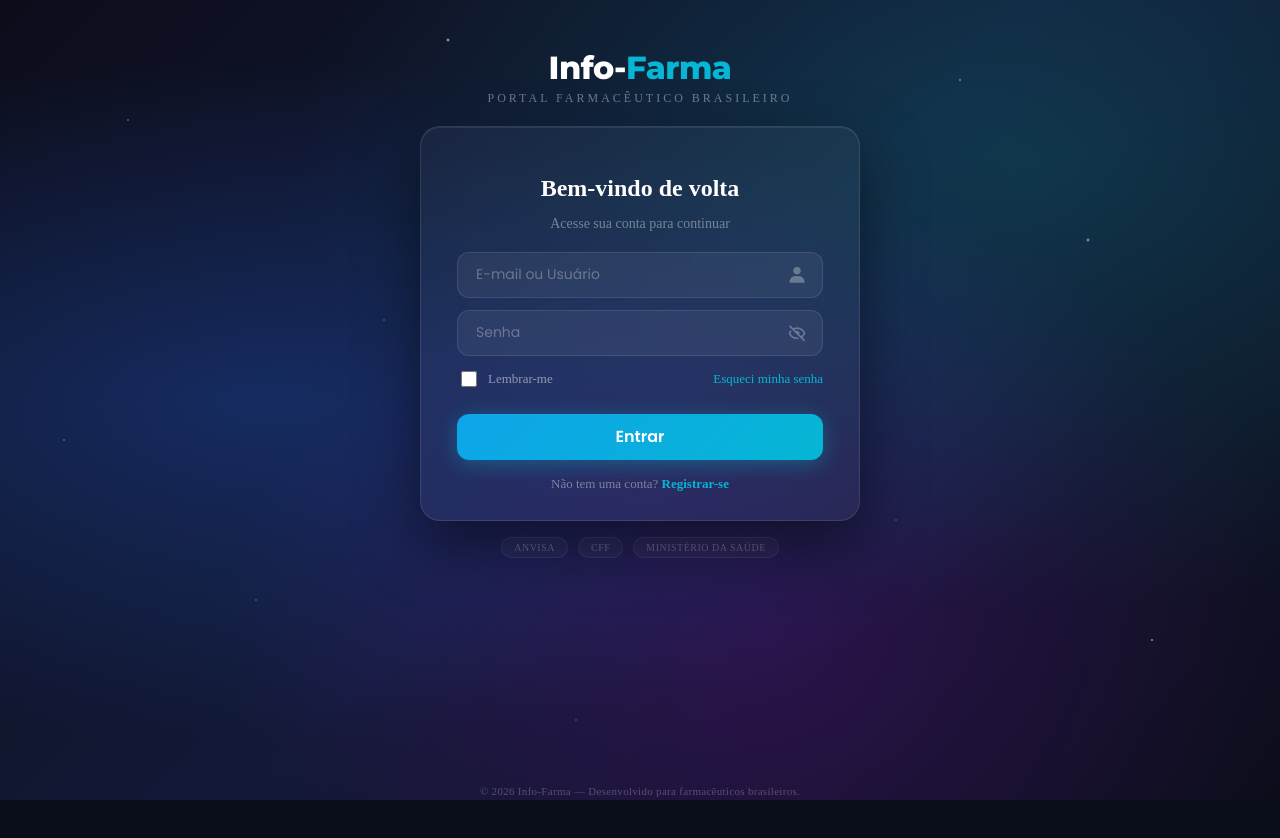
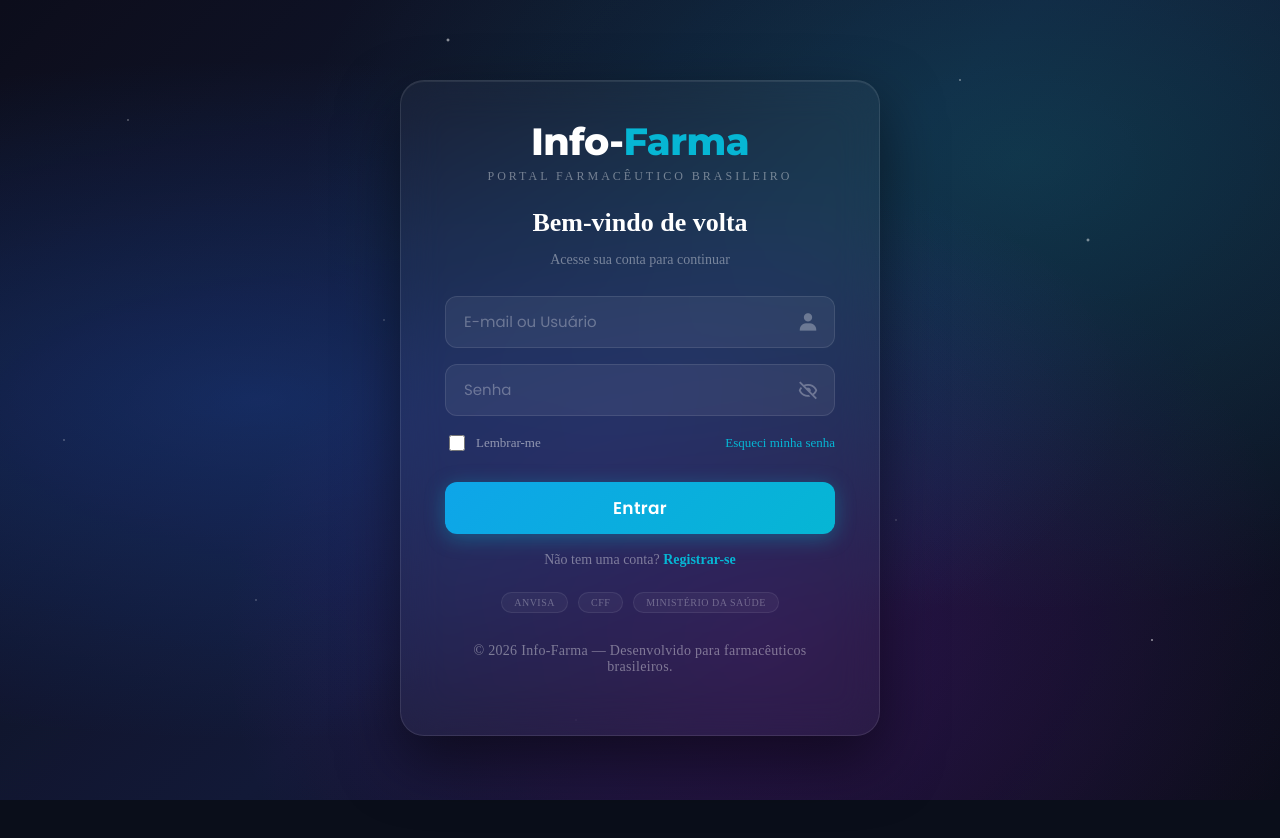
Before and after one commit to gustavoaraujo1201-lab/info-farma, a website: page pages/login.html in a window 1280 px wide. After the commit the page ends 816 px from the top, so only its background shows below. Drawn offline with nearby package versions, Linux system fonts and the light colour scheme.

Commit message:
descrição mudança login layout

```diff
--- a/css/login.css
+++ b/css/login.css
@@ -2,12 +2,13 @@
 .login-body {
     display: flex;
     justify-content: center;
-    align-items: flex-start;
+    align-items: center;
     min-height: 100vh;
     overflow-y: auto;
     background: #0a0e1a;
     position: relative;
-    padding: 20px 0;
+    padding: 20px;
+    box-sizing: border-box;
 }
 
 .bg-gradient {
@@ -41,51 +42,53 @@
         radial-gradient(2px 2px at 35%  5%, rgba(255,255,255,0.8), transparent);
 }
 
-/* ✅ wrapper ocupa altura total e empurra rodapé para baixo */
+/* ✅ wrapper centralizado, sem altura mínima */
 .login-wrapper {
     position: relative; z-index: 10;
-    width: 100%; max-width: 440px; padding: 20px;
-    min-height: calc(100vh - 40px);
-    display: flex;
-    flex-direction: column;
-    justify-content: space-between;
+    width: 100%; max-width: 480px;
 }
 
-/* agrupa logo + card + badges no centro */
-.login-wrapper > *:not(.login-footer) {
-    flex-shrink: 0;
-}
-
-.logo { text-align: center; margin-bottom: 20px; }
+/* ─── LOGO dentro do card ────────────────────────────────────── */
+.logo { text-align: center; margin-bottom: 24px; }
 .logo-text {
     font-family: 'Montserrat', sans-serif;
-    font-size: 32px; font-weight: 800; letter-spacing: -0.5px;
+    font-size: 38px; font-weight: 800; letter-spacing: -0.5px;
+    line-height: 1.1;
 }
 .logo-text span:first-child { color: #fff; }
 .logo-text span:last-child  { color: #06b6d4; }
 .logo-sub {
     font-size: 12px; color: rgba(255,255,255,0.4);
-    letter-spacing: 3px; text-transform: uppercase; margin-top: 4px;
+    letter-spacing: 3px; text-transform: uppercase; margin-top: 6px;
 }
 
+/* ─── CARD maior e com tudo dentro ──────────────────────────── */
 .card {
     background: rgba(255,255,255,0.04);
     border: 1px solid rgba(255,255,255,0.1);
     backdrop-filter: blur(20px);
-    border-radius: 20px; padding: 28px 36px;
+    border-radius: 24px;
+    padding: 40px 44px 32px;
     box-shadow: 0 25px 60px rgba(0,0,0,0.5), inset 0 1px 0 rgba(255,255,255,0.08);
 }
-.card h2 { font-size: 24px; font-weight: 600; color: #fff; margin-bottom: 4px; text-align: center; }
-.card > p { font-size: 14px; color: rgba(255,255,255,0.4); margin-bottom: 20px; text-align: center; }
+.card h2 {
+    font-size: 26px; font-weight: 600; color: #fff;
+    margin-bottom: 6px; text-align: center;
+}
+.card > p {
+    font-size: 14px; color: rgba(255,255,255,0.4);
+    margin-bottom: 28px; text-align: center;
+}
 
-.field { position: relative; margin-bottom: 12px; }
+/* ─── CAMPOS maiores ─────────────────────────────────────────── */
+.field { position: relative; margin-bottom: 16px; }
 .field input {
-    width: 100%; height: 46px;
+    width: 100%; height: 52px;
     box-sizing: border-box;
     background: rgba(255,255,255,0.06);
     border: 1px solid rgba(255,255,255,0.1);
     border-radius: 12px; outline: none; color: #fff;
-    font-family: 'Poppins', sans-serif; font-size: 14px;
+    font-family: 'Poppins', sans-serif; font-size: 15px;
     padding: 0 48px 0 18px;
     transition: border-color 0.2s, background 0.2s;
 }
@@ -96,7 +99,7 @@
 .field input::placeholder { color: rgba(255,255,255,0.3); }
 .field i {
     position: absolute; right: 16px; top: 50%;
-    transform: translateY(-50%); font-size: 20px;
+    transform: translateY(-50%); font-size: 22px;
     color: rgba(255,255,255,0.3); pointer-events: none;
     transition: color 0.2s;
 }
@@ -105,7 +108,7 @@
 .row-opts {
     display: flex; align-items: center;
     justify-content: space-between;
-    margin-bottom: 24px; font-size: 13px;
+    margin-bottom: 28px; font-size: 13px;
 }
 .row-opts label {
     display: flex; align-items: center;
@@ -115,25 +118,28 @@
 .row-opts a { color: #06b6d4; text-decoration: none; }
 .row-opts a:hover { text-decoration: underline; }
 
+/* ─── BOTÃO maior ────────────────────────────────────────────── */
 .btn-entrar {
-    width: 100%; height: 46px; border: none; border-radius: 12px;
+    width: 100%; height: 52px; border: none; border-radius: 12px;
     background: linear-gradient(135deg, #0ea5e9, #06b6d4);
     color: #fff; font-family: 'Poppins', sans-serif;
-    font-size: 16px; font-weight: 600; cursor: pointer;
+    font-size: 17px; font-weight: 600; cursor: pointer;
     transition: opacity 0.2s, transform 0.2s, box-shadow 0.2s;
     box-shadow: 0 4px 20px rgba(6,182,212,0.35);
-    margin-bottom: 16px;
+    margin-bottom: 18px;
+    letter-spacing: 0.3px;
 }
 .btn-entrar:hover { opacity: 0.9; transform: translateY(-2px); box-shadow: 0 8px 28px rgba(6,182,212,0.5); }
 .btn-entrar:active { transform: translateY(0); }
 
-.link-registro { text-align: center; font-size: 13px; color: rgba(255,255,255,0.4); }
+.link-registro { text-align: center; font-size: 14px; color: rgba(255,255,255,0.4); }
 .link-registro a { color: #06b6d4; text-decoration: none; font-weight: 600; }
 .link-registro a:hover { text-decoration: underline; }
 
+/* ─── BADGES e RODAPÉ dentro do card ────────────────────────── */
 .badges {
     display: flex; justify-content: center;
-    gap: 10px; margin-top: 16px; flex-wrap: wrap;
+    gap: 10px; margin-top: 24px; flex-wrap: wrap;
 }
 .badge {
     font-size: 10px; color: rgba(255,255,255,0.3);
@@ -143,12 +149,10 @@
     letter-spacing: 0.5px; text-transform: uppercase;
 }
 
-/* ✅ rodapé sempre no fim da página */
 .login-footer {
     text-align: center;
-    padding: 10px 20px 0;
+    padding: 16px 0 0;
     font-size: 11px;
-    color: rgba(255,255,255,0.25);
+    color: rgba(255,255,255,0.2);
     letter-spacing: 0.3px;
-    margin-top: auto;
 }
--- a/pages/login.html
+++ b/pages/login.html
@@ -14,6 +14,9 @@
     <div class="stars"></div>
 
     <div class="login-wrapper">
+        <div class="card">
+
+            <!-- ✅ Logo dentro do card -->
             <div class="logo">
                 <div class="logo-text">
                     <span>Info-</span><span>Farma</span>
@@ -21,18 +24,15 @@
                 <div class="logo-sub">Portal Farmacêutico Brasileiro</div>
             </div>
 
-        <div class="card">
             <h2>Bem-vindo de volta</h2>
             <p>Acesse sua conta para continuar</p>
 
             <div class="field">
-                <!-- ALTERADO: placeholder atualizado para "E-mail ou Usuário" -->
                 <input type="text" id="inputUser" placeholder="E-mail ou Usuário" required>
                 <i class='bx bxs-user'></i>
             </div>
             <div class="field">
                 <input type="password" id="inputPass" placeholder="Senha" required>
-                <!-- ALTERADO: ícone trocado de cadeado para olho (toggle senha) -->
                 <i class='bx bx-hide toggle-pass' data-target="inputPass" style="pointer-events:all;cursor:pointer;"></i>
             </div>
 
@@ -46,8 +46,8 @@
             <div class="link-registro">
                 Não tem uma conta? <a href="/registro">Registrar-se</a>
             </div>
-        </div>
 
+            <!-- ✅ Badges e rodapé dentro do card -->
             <div class="badges">
                 <span class="badge">ANVISA</span>
                 <span class="badge">CFF</span>
@@ -57,6 +57,8 @@
             <p class="login-footer">
                 © 2026 Info-Farma &mdash; Desenvolvido para farmacêuticos brasileiros.
             </p>
+
+        </div>
     </div>
 
     <script src="../js/login.js"></script>
```
Lines whose indentation alone changed are shown as unchanged.
